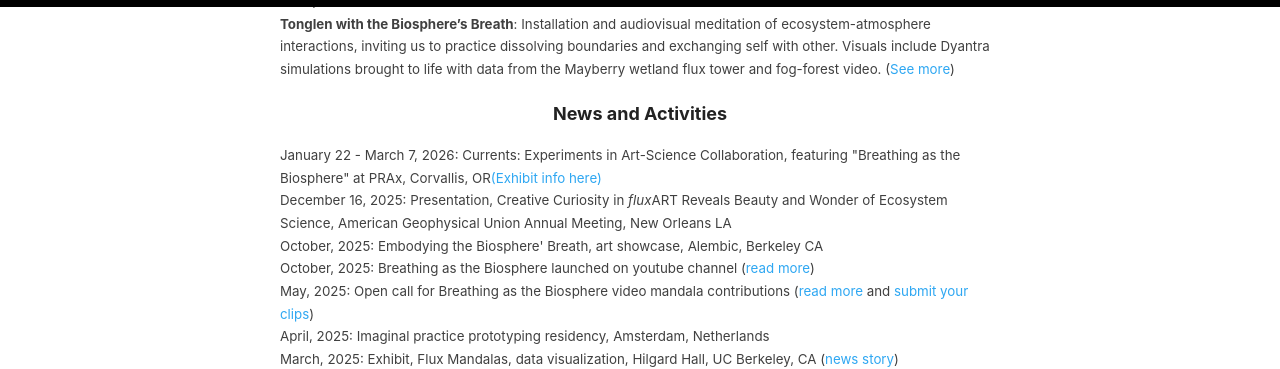
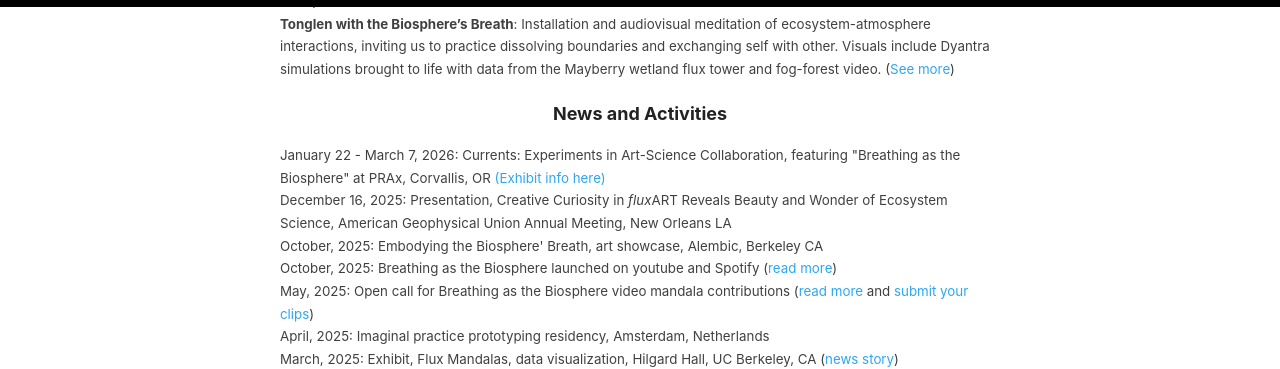
Before and after one commit to fluxnetart/fluxnetart.github.io, a Jekyll site: the page built from _posts/2024-10-08-Rosa.md, in a window 1280 px wide and 900 px high, scrolled down 1958 px. Shown: the top 369 px of the window. Built offline with Jekyll 4.4.1, drawn with Linux system fonts in a browser that asks for light colours.

Commit message:
Update 2024-10-08-Rosa.md

```diff
--- a/_posts/2024-10-08-Rosa.md
+++ b/_posts/2024-10-08-Rosa.md
@@ -38,10 +38,10 @@ As an ecohydrologist, <a href="https://maoyab.github.io/">Maoya Bassiouni</a>’
 <h4>News and Activities</h4>
 
 <figcaption>
-January 22 - March 7, 2026: Currents: Experiments in Art-Science Collaboration, featuring "Breathing as the Biosphere" at PRAx, Corvallis, OR<a href="https://prax.oregonstate.edu/visual-arts/currents-experiments-art-science-collaboration">(Exhibit info here)</a><br>
+January 22 - March 7, 2026: Currents: Experiments in Art-Science Collaboration, featuring "Breathing as the Biosphere" at PRAx, Corvallis, OR<a href="https://prax.oregonstate.edu/visual-arts/currents-experiments-art-science-collaboration"> (Exhibit info here)</a><br>
 December 16, 2025: Presentation, Creative Curiosity in <i>flux</i>ART Reveals Beauty and Wonder of Ecosystem Science, American Geophysical Union Annual Meeting, New Orleans LA <br>
 October, 2025: Embodying the Biosphere' Breath, art showcase, Alembic, Berkeley CA<br>
-October, 2025: Breathing as the Biosphere launched on youtube channel (<a href="https://fluxnetart.github.io/biospherevideo/">read more</a>)<br>
+October, 2025: Breathing as the Biosphere launched on youtube and Spotify (<a href="https://fluxnetart.github.io/biospherevideo/">read more</a>)<br>
 May, 2025: Open call for Breathing as the Biosphere video mandala contributions (<a href="https://fluxnetart.github.io/videos-wanted/">read more</a> and <a href = "https://docs.google.com/forms/d/e/1FAIpQLSevtYR2QpXfNzljdsmP_QWuDCDD0HXeejRfvx-12NXhg8c8RQ/viewform">submit your clips</a>)<br>
 April, 2025: Imaginal practice prototyping residency, Amsterdam, Netherlands<br>
 March, 2025: Exhibit, Flux Mandalas, data visualization, Hilgard Hall, UC Berkeley, CA (<a href="https://fluxnetart.github.io/Mandala/">news story</a>)<br>
```
